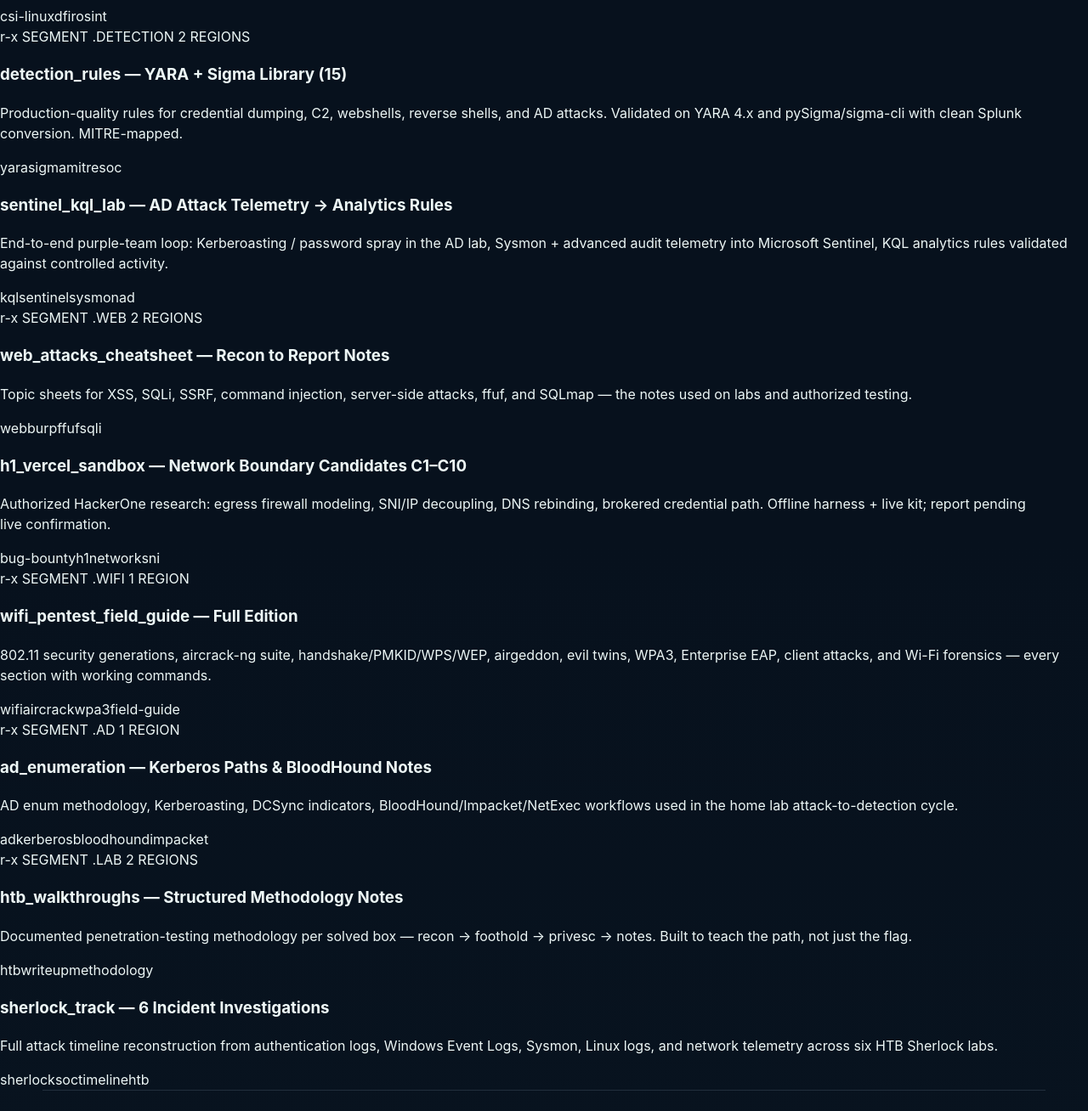
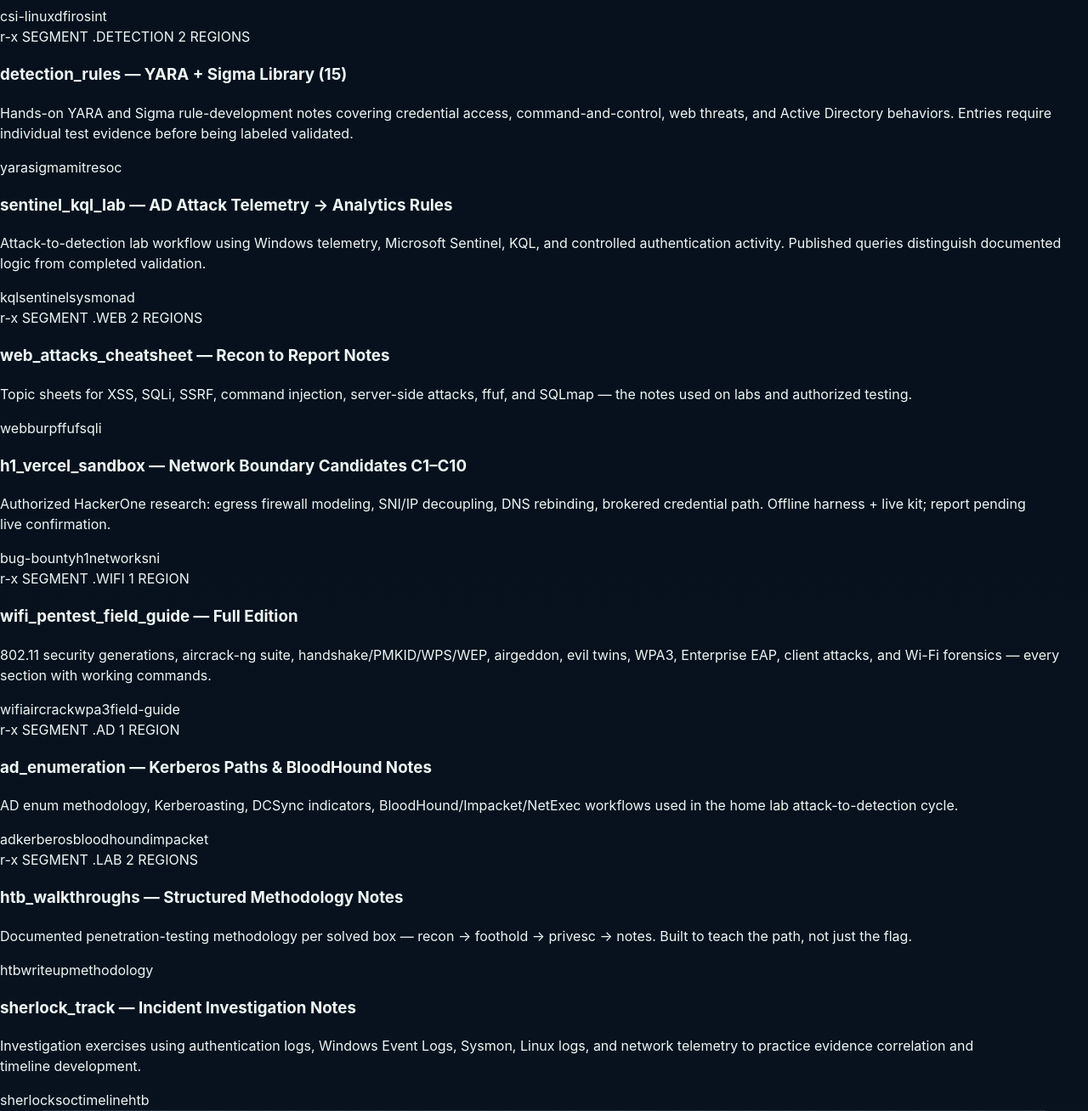
Before and after one commit to Dylans7j/Portfolio, a plain HTML site: page write-ups.html in a window 1280 px wide. Shown: the part 800-2108 px from the top of the page at 85% size. Drawn offline with Linux system fonts and the light colour scheme.

Commit message:
docs: distinguish documented detections from validated evidence

```diff
--- a/write-ups.html
+++ b/write-ups.html
@@ -116,13 +116,13 @@
           </div>
           <article class="region-card" data-tags="detection yara sigma mimikatz cobalt strike rubeus sliver" data-cat="detection">
             <h3>detection_rules &mdash; YARA + Sigma Library (15)</h3>
-            <p>Production-quality rules for credential dumping, C2, webshells, reverse shells, and AD attacks. Validated on YARA 4.x and pySigma/sigma-cli with clean Splunk conversion. MITRE-mapped.</p>
+            <p>Hands-on YARA and Sigma rule-development notes covering credential access, command-and-control, web threats, and Active Directory behaviors. Entries require individual test evidence before being labeled validated.</p>
             <div class="tags"><span>yara</span><span>sigma</span><span>mitre</span><span>soc</span></div>
             <div class="links"><a href="ops.html">SEE OPS ↗</a></div>
           </article>
           <article class="region-card" data-tags="detection sentinel kql sysmon kerberoasting password spray ad" data-cat="detection">
             <h3>sentinel_kql_lab &mdash; AD Attack Telemetry &rarr; Analytics Rules</h3>
-            <p>End-to-end purple-team loop: Kerberoasting / password spray in the AD lab, Sysmon + advanced audit telemetry into Microsoft Sentinel, KQL analytics rules validated against controlled activity.</p>
+            <p>Attack-to-detection lab workflow using Windows telemetry, Microsoft Sentinel, KQL, and controlled authentication activity. Published queries distinguish documented logic from completed validation.</p>
             <div class="tags"><span>kql</span><span>sentinel</span><span>sysmon</span><span>ad</span></div>
             <div class="links"><a href="https://github.com/Dylans7j/SOC-Lab" target="_blank" rel="noopener">OPEN LAB ↗</a></div>
           </article>
@@ -193,8 +193,8 @@
             <div class="links"><a href="https://github.com/Dylans7j/HackTheBox-Walkthroughs" target="_blank" rel="noopener">OPEN REPO ↗</a></div>
           </article>
           <article class="region-card" data-tags="lab soc sherlock investigation timeline" data-cat="lab">
-            <h3>sherlock_track &mdash; 6 Incident Investigations</h3>
-            <p>Full attack timeline reconstruction from authentication logs, Windows Event Logs, Sysmon, Linux logs, and network telemetry across six HTB Sherlock labs.</p>
+            <h3>sherlock_track &mdash; Incident Investigation Notes</h3>
+            <p>Investigation exercises using authentication logs, Windows Event Logs, Sysmon, Linux logs, and network telemetry to practice evidence correlation and timeline development.</p>
             <div class="tags"><span>sherlock</span><span>soc</span><span>timeline</span><span>htb</span></div>
             <div class="links"><a href="ops.html">SEE OPS ↗</a></div>
           </article>
```
